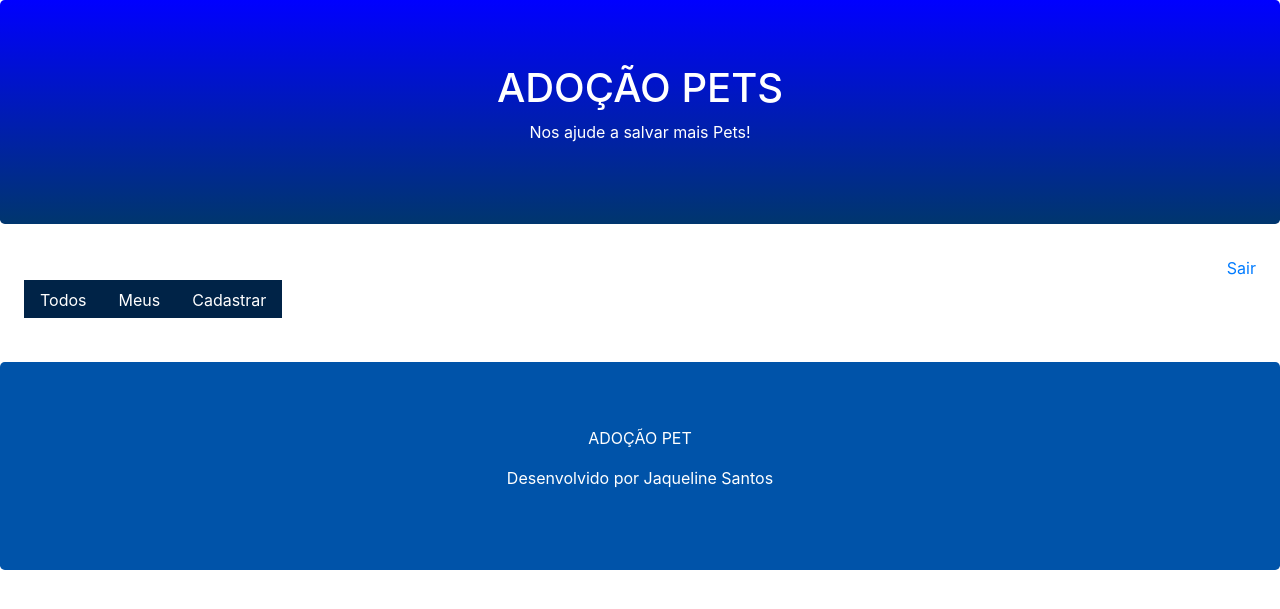
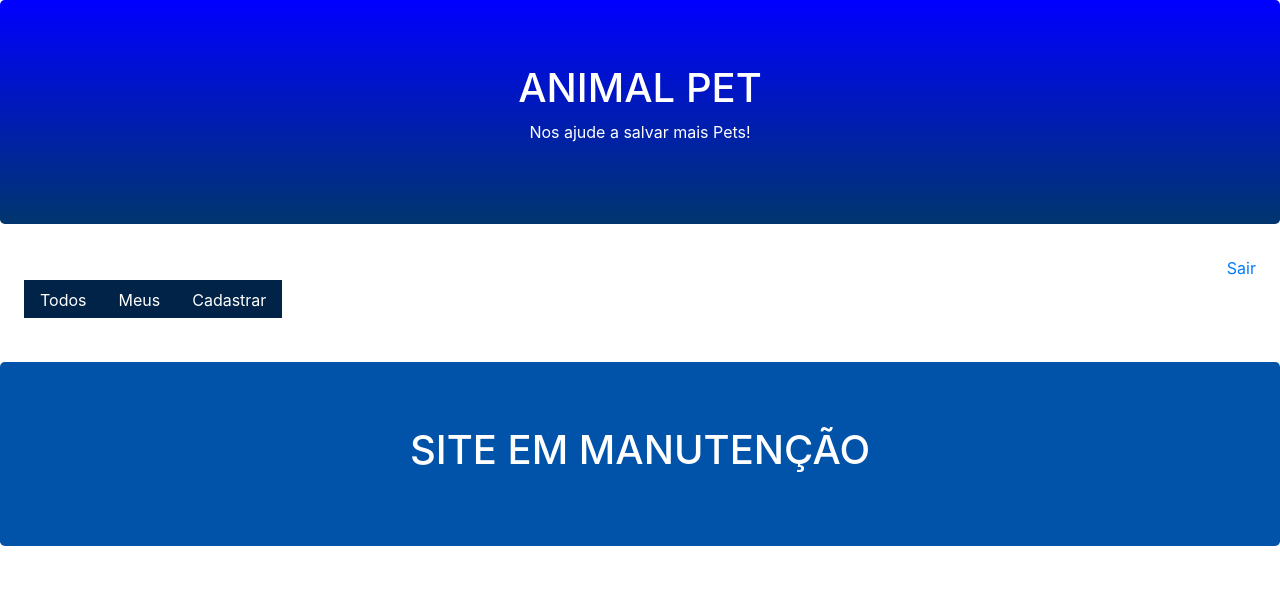
Before and after one commit to Jaquelinesa82/adocao_pet, a Django app: page /pet/all/ in a window 1280 px wide. Shown: the top 609 px of the page. Run offline with Django 3.2, Linux system fonts and the light colour scheme; the visitor is signed in with stand-in values (Sample User, id 1); data that the repository does not hold is empty; some libraries are stand-ins or nearby versions.

Commit message:
Atualização da página

```diff
--- a/sos_animal/templates/login.html
+++ b/sos_animal/templates/login.html
@@ -11,13 +11,13 @@
     <script src="https://cdnjs.cloudflare.com/ajax/libs/popper.js/1.16.0/umd/popper.min.js"></script>
     <script src="https://maxcdn.bootstrapcdn.com/bootstrap/4.4.1/js/bootstrap.min.js"></script>
     <link rel="stylesheet" href="#">
-    <title>SOS ANIMAL</title>
+    <title>ANIMAL PET</title>
 </head>
 
 <body class="d-flex flex-column">
 <div class="sidenav">
     <div class="login-main-text">
-        <h1>SOS ANIMAL
+        <h1>ANIMAL PET
             <h1><h4>Você pode ajudar um animal a encontrar um lar, ou podem ser amigos para sempre!</h4>
     </div>
 </div>
--- a/sos_animal/templates/model-footer.html
+++ b/sos_animal/templates/model-footer.html
@@ -1,6 +1,7 @@
 <div class="jumbotron footer text-center" style="margin-bottom:0;
                                                  background-color: #0053a9;
                                                  color: white">
-    <p>ADOÇÃO PET</p>
-    <p>Desenvolvido por Jaqueline Santos</p>
+
+    <h1>SITE EM MANUTENÇÃO</h1>
+
 </div>
--- a/sos_animal/templates/model-header.html
+++ b/sos_animal/templates/model-header.html
@@ -1,4 +1,4 @@
-<title>ADOÇÃO PET</title>
+<title>ANIMAL PET</title>
 <meta charset="utf-8">
 <meta name="viewport" content="width=device-width, initial-scale=1">
 <link rel="stylesheet" href="https://maxcdn.bootstrapcdn.com/bootstrap/4.1.3/css/bootstrap.min.css">
@@ -28,7 +28,7 @@
 </style>
 
 <div class="jumbotron header text-center">
-    <h1>ADOÇÃO PETS</h1>
+    <h1>ANIMAL PET</h1>
     <p>Nos ajude a salvar mais Pets!</p>
 </div>
 <div class="text-right mr-4">
```
